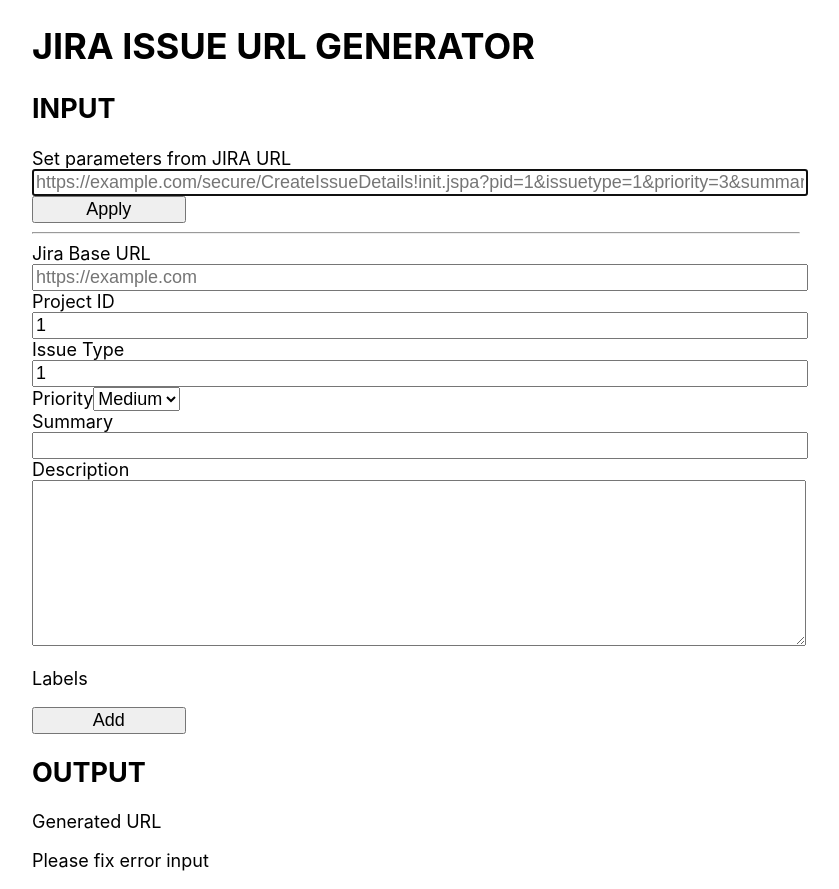
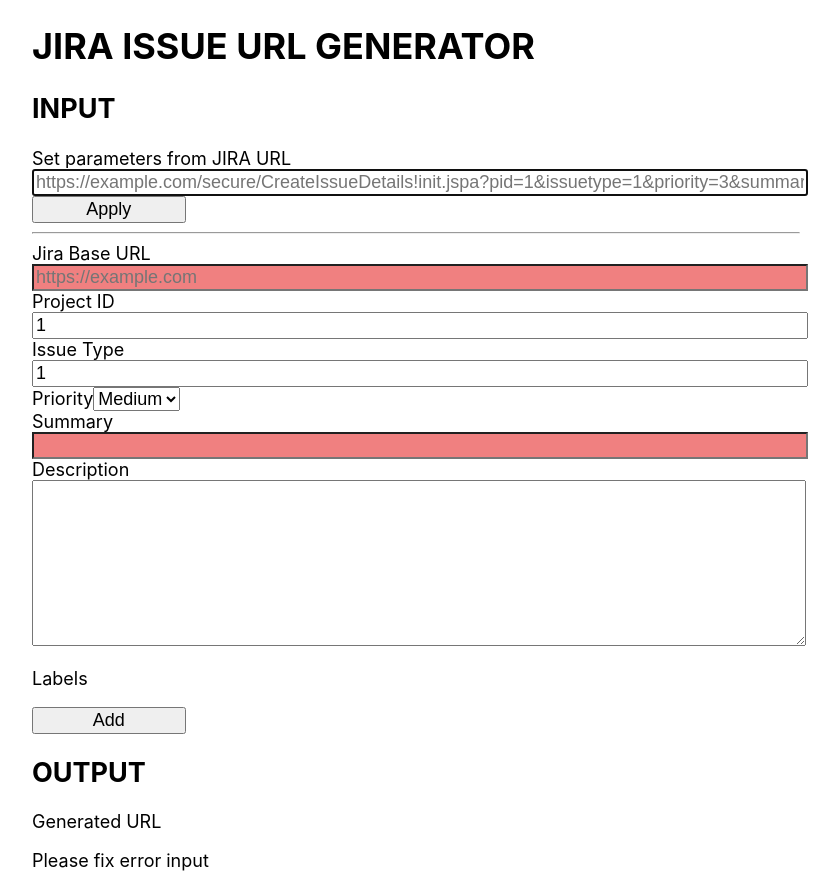
Before and after one commit to jiro4989/jira_issue_url_generator, a React (Create React App) app: page / in a window 1280 px wide. Shown: the whole page, without its empty margins (224-1063 px from the left). Built offline with nearby package versions, Linux system fonts and the light colour scheme.

Commit message:
fix: 必須要素が空の時に色がつかないバグを修正 (close #17)

```diff
--- a/src/components/InputComponent.tsx
+++ b/src/components/InputComponent.tsx
@@ -42,7 +42,7 @@
     <div>
       <label>{label}</label>
       <input
-        className={requiredValue(value, !isRequired)}
+        className={requiredValue(value, isRequired)}
         type={type}
         onChange={(e) => wrapSetValue(e.target.value)}
         value={value}
```
